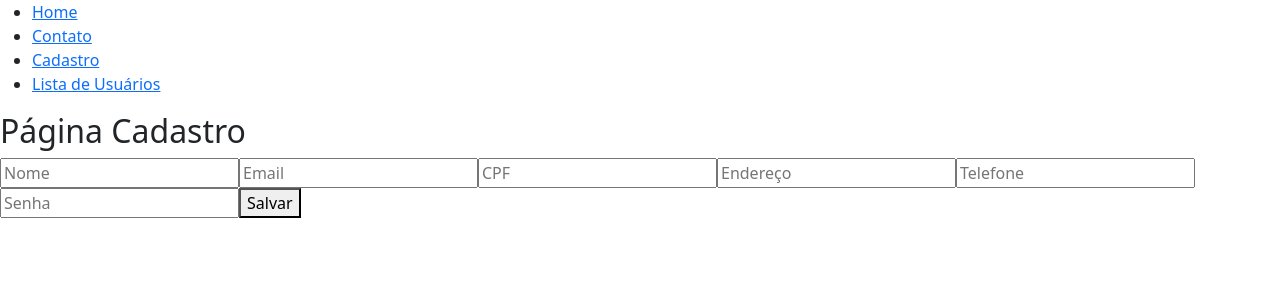
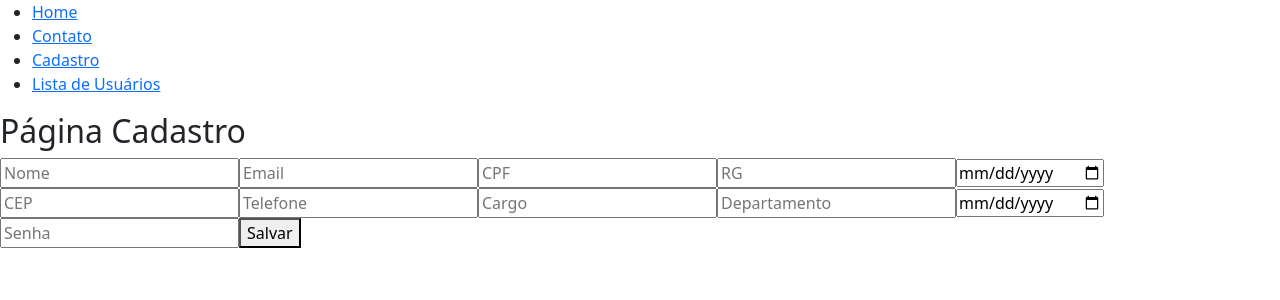
Before and after one commit to henriquebaro/Multilaser-projeto, a React (Create React App) app in the folder frontend/: page /cadastro in a window 1280 px wide. Shown: the top 300 px of the page. Built offline with nearby package versions, Linux system fonts and the light colour scheme.

Commit message:
atualizaçao pulse

```diff
--- a/frontend/src/Components/CadastroForm.jsx
+++ b/frontend/src/Components/CadastroForm.jsx
@@ -7,8 +7,13 @@ const CadastroForm = () => {
     nome: '',
     email: '',
     cpf: '',
-    endereco: '',
-    telefone: '',
+    rg: '',
+    data_nascimento: '',
+    cep: '',
+    celular: '',
+    cargo: '',
+    departamento: '',
+    data_admissao: '',
     senha: ''
   });
 
@@ -30,8 +35,13 @@ const CadastroForm = () => {
         nome: '',
         email: '',
         cpf: '',
-        endereco: '',
-        telefone: '',
+        rg: '',
+        data_nascimento: '',
+        cep: '',
+        celular: '',
+        cargo: '',
+        departamento: '',
+        data_admissao: '',
         senha: ''
       });
     } catch (error) {
@@ -44,9 +54,14 @@ const CadastroForm = () => {
     <form onSubmit={handleSubmit}>
       <input type="text" name="nome" placeholder="Nome" value={formData.nome} onChange={handleChange} />
       <input type="email" name="email" placeholder="Email" value={formData.email} onChange={handleChange} />
-      <input type="text" name="cpf" placeholder="CPF" value={formData.cpf} onChange={handleChange} />
-      <input type="text" name="endereco" placeholder="Endereço" value={formData.endereco} onChange={handleChange} />
-      <input type="number" name="telefone" placeholder="Telefone" value={formData.telefone} onChange={handleChange} />
+      <input type="number" name="cpf" placeholder="CPF" value={formData.cpf} onChange={handleChange} />
+      <input type="number" name="rg" placeholder="RG" value={formData.rg} onChange={handleChange} />
+      <input type="date" name="data_nascimento"  value={formData.data_nascimento} onChange={handleChange} />
+      <input type="number" name="cep" placeholder="CEP" value={formData.cep} onChange={handleChange} />
+      <input type="number" name="celular" placeholder="Telefone" value={formData.celular} onChange={handleChange} />
+      <input type="text" name="cargo" placeholder="Cargo" value={formData.cargo} onChange={handleChange} />
+      <input type="text" name="departamento" placeholder="Departamento" value={formData.departamento} onChange={handleChange} />
+      <input type="date" name="data_admissao"  value={formData.data_admissao} onChange={handleChange} />
       <input type="password" name="senha" placeholder="Senha" value={formData.senha} onChange={handleChange} />
       <button type="submit">Salvar</button>
     </form>
--- a/frontend/src/Components/TabelaCadastro.jsx
+++ b/frontend/src/Components/TabelaCadastro.jsx
@@ -38,10 +38,15 @@ const TabelaCadastro = () => {
             <th>Nome</th>
             <th>Email</th>
             <th>CPF</th>
-            <th>Endereço</th>
-            <th>Telefone</th>
+            <th>RG</th>
+            <th>Data nascimento</th>
+            <th>CEP</th>
+            <th>Celular</th>
+            <th>Cargo</th>
+            <th>Departamento</th>
+            <th>Data de admissao</th>
+            <th>Ação</th>
             <th>Senha</th>
-            <th>Ação</th>
             {/* Adicione mais colunas, se necessário */}
           </tr>
         </thead>
@@ -52,8 +57,13 @@ const TabelaCadastro = () => {
               <td>{cadastro.nome}</td>
               <td>{cadastro.email}</td>
               <td>{cadastro.cpf}</td>
-              <td>{cadastro.endereco}</td>
-              <td>{cadastro.telefone}</td>
+              <td>{cadastro.rg}</td>
+              <td>{cadastro.data_nascimento}</td>
+              <td>{cadastro.cep}</td>
+              <td>{cadastro.celular}</td>
+              <td>{cadastro.cargo}</td>
+              <td>{cadastro.departamento}</td>
+              <td>{cadastro.data_admissao}</td>
               <td>{cadastro.senha}</td>
               <td>
                 <button
```
Also changed, not shown: frontend/src/Components/CadastroItem.jsx (+7 -2 lines), 2 other files (tests, documents, lock files or other folders).
